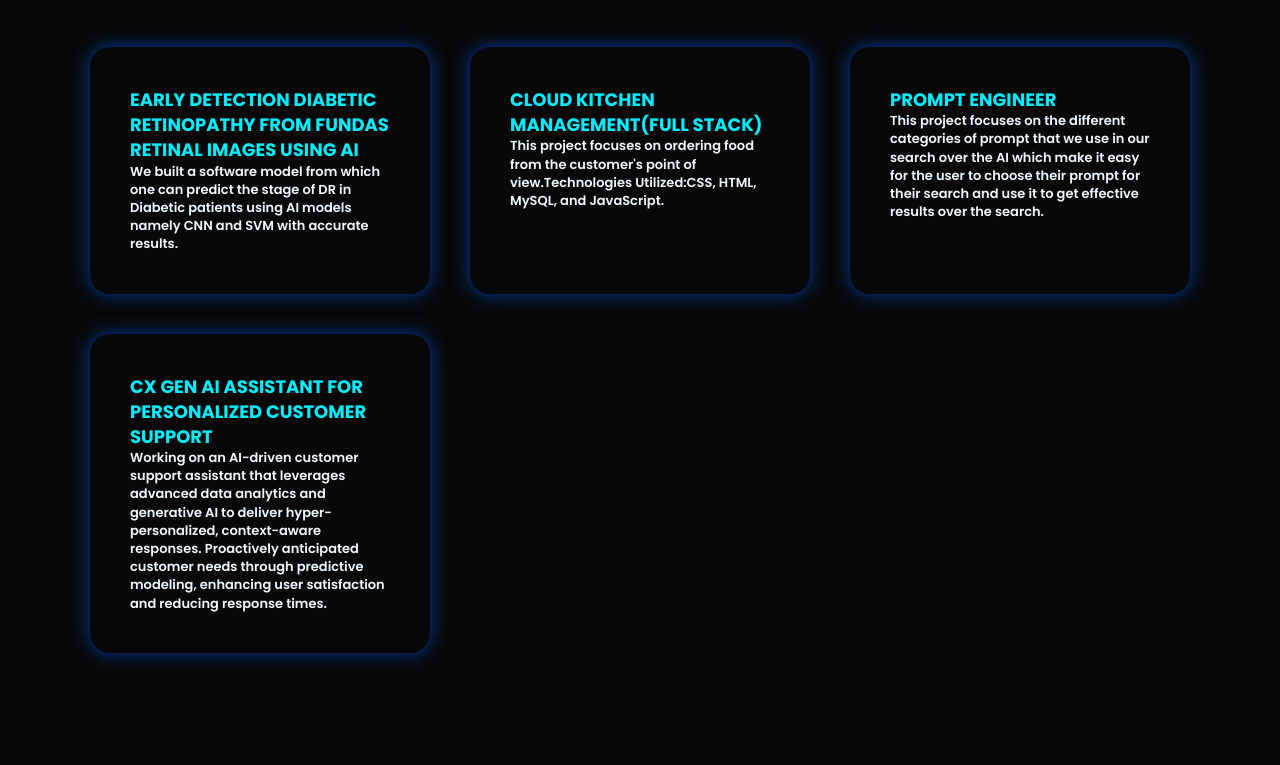
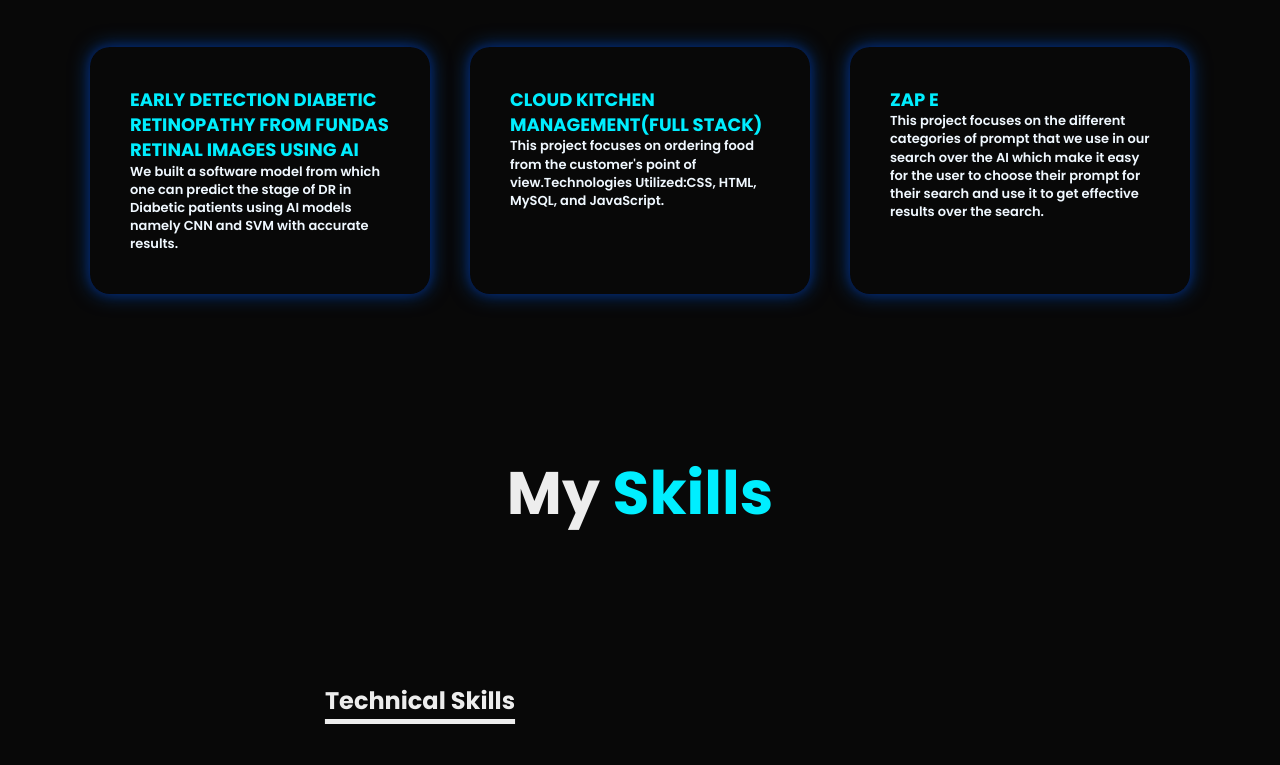
Before and after one commit to varuncaeser/Portfolio, a plain HTML site: page index.html in a window 1280 px wide. Shown: the part 2727-3492 px from the top of the page. Drawn offline with nearby package versions, Linux system fonts and the light colour scheme.

Commit message:
Update index.html
ZAP E added

```diff
--- a/index.html
+++ b/index.html
@@ -88,15 +88,10 @@
                     </p>
                 </div>
                 <div>
-                    <h2>PROMPT ENGINEER</h2>
+                    <h2>ZAP E </h2>
                     <p>This project focuses on the different categories of prompt that we use in our search over the AI which make it easy for the user to choose their prompt for their search and use it to get effective results over the search. </p>
                 </div>
-                <div>
-                    <h2> CX GEN AI ASSISTANT FOR PERSONALIZED CUSTOMER SUPPORT</h2>
-                    <p>Working on an AI-driven customer support assistant that leverages advanced data analytics and generative AI to deliver hyper-personalized, context-aware responses. Proactively anticipated customer needs through predictive modeling, enhancing user satisfaction and reducing response times.
-                          </p>
-                </div>
-            </div>
+
         </div>
 
     </div>
```
